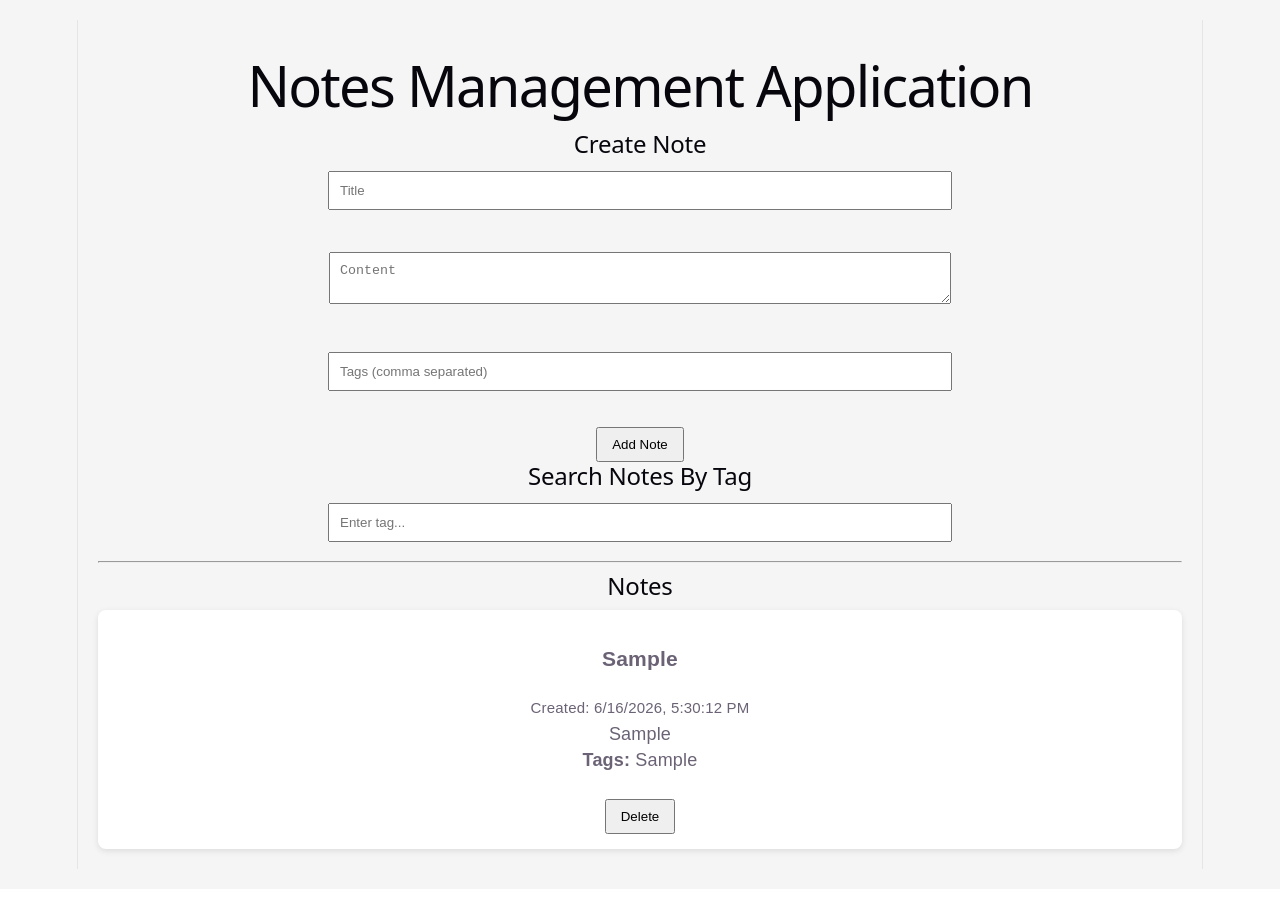
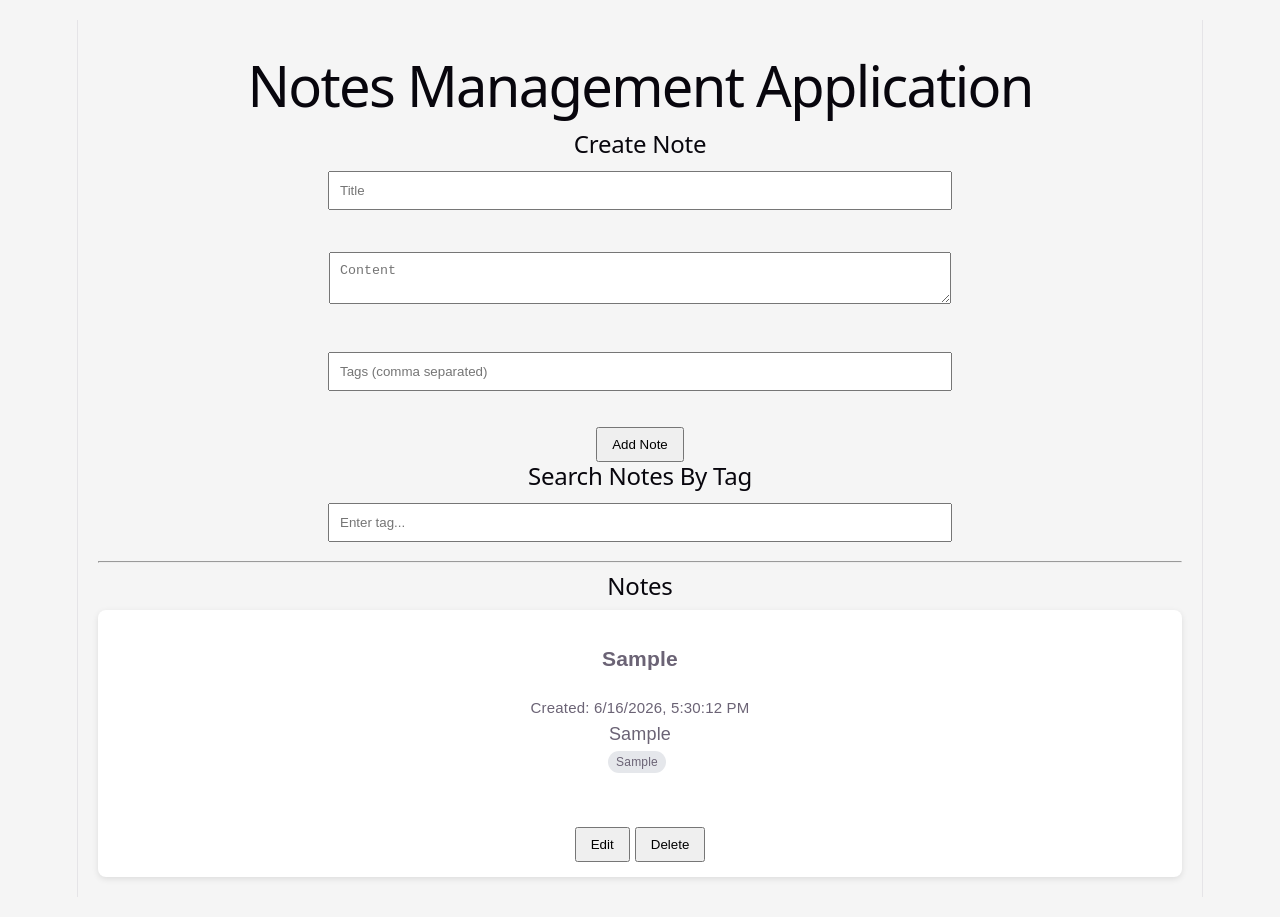
Before and after one commit to Manohari-JV/notes-management-app, a React (Vite) app: page / in a window 1280 px wide. Both pictures are taken after typing "Sample", "Sample", "Sample" into the empty fields and a click on the button "Add Note". Before the commit the page ends 889 px from the top, so only its background shows below. Built offline with nearby package versions, Linux system fonts and the light colour scheme.

Commit message:
Improve note card UI and add edit action

```diff
--- a/src/App.tsx
+++ b/src/App.tsx
@@ -76,17 +76,39 @@ function App() {
 
 <p>{note.content}</p>
 
-            <strong>Tags:</strong>{" "}
-            {note.tags.join(", ")}
+            <div>
+  {note.tags.map((tag) => (
+    <span
+      key={tag}
+      style={{
+        backgroundColor: "#e5e7eb",
+        padding: "4px 8px",
+        borderRadius: "12px",
+        marginRight: "6px",
+        fontSize: "12px",
+      }}
+    >
+      {tag}
+    </span>
+  ))}
+</div>
 
             <br />
             <br />
 
             <button
-              onClick={() => deleteNote(note.id)}
-            >
-              Delete
-            </button>
+  onClick={() => alert("Edit feature coming next")}
+>
+  Edit
+</button>
+
+{" "}
+
+<button
+  onClick={() => deleteNote(note.id)}
+>
+  Delete
+</button>
           </div>
         ))
       )}
```
